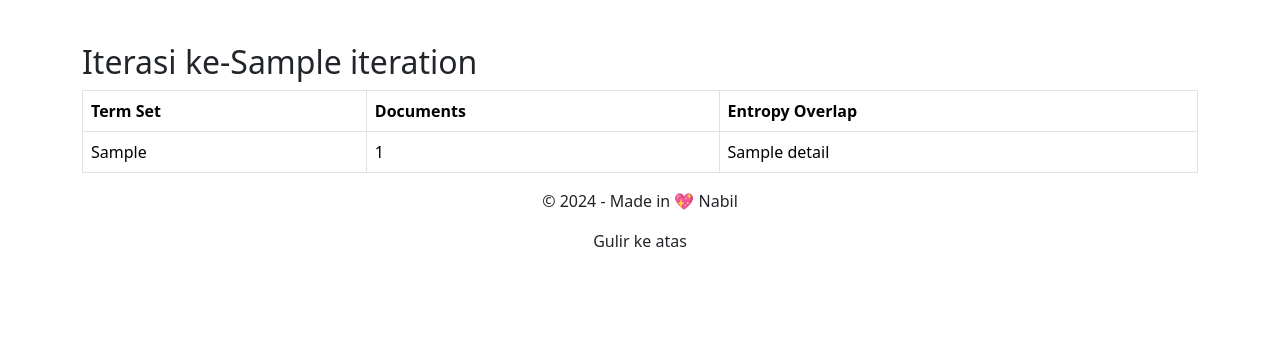
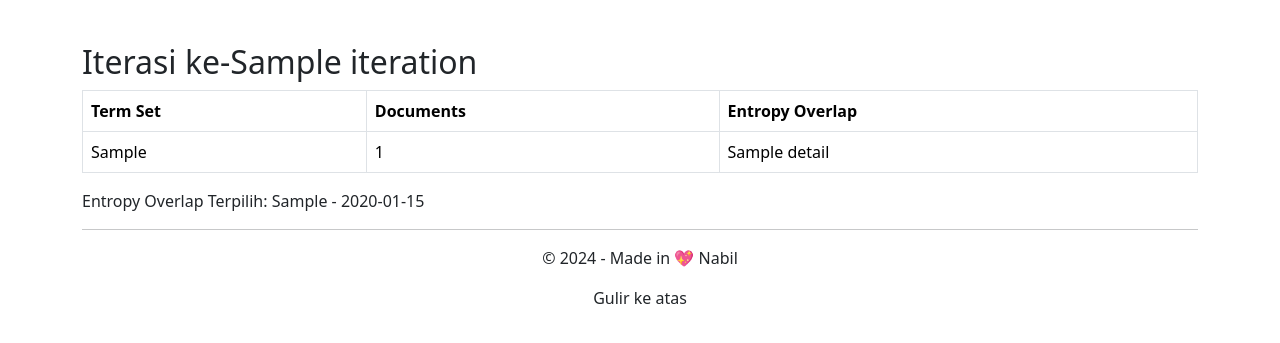
Before and after one commit to Anugerah20/FTC-Guru-Honorer, a Flask app: template templates/view_cluster.html in a window 1280 px wide. Shown: the part 147-490 px from the top of the page. Run offline with Flask 3, Linux system fonts and the light colour scheme; the template is opened without the code that fills it: most values are stand-ins (such as "Sample title", 1, 10 or a date in 2020); some libraries are stand-ins or nearby versions.

Commit message:
Refactor view_cluster.html to display lowest entropy overlap and term set

```diff
--- a/templates/view_cluster.html
+++ b/templates/view_cluster.html
@@ -41,6 +41,11 @@
                               {% endfor %}
                          </tbody>
                     </table>
+                    <!-- Menampilkan Entropy Overlap Terendah atau terpilih dan term set -->
+                    <p>Entropy Overlap Terpilih: {{ iteration.min_entropy_overlap }} - {{ iteration.lowest_candidates |
+                         join(', ') | replace("'", "") | replace("(", "") | replace(")", "") | replace(",", "") }}
+                    </p>
+                    <hr>
                </div>
                {% endfor %}
           </div>
```
